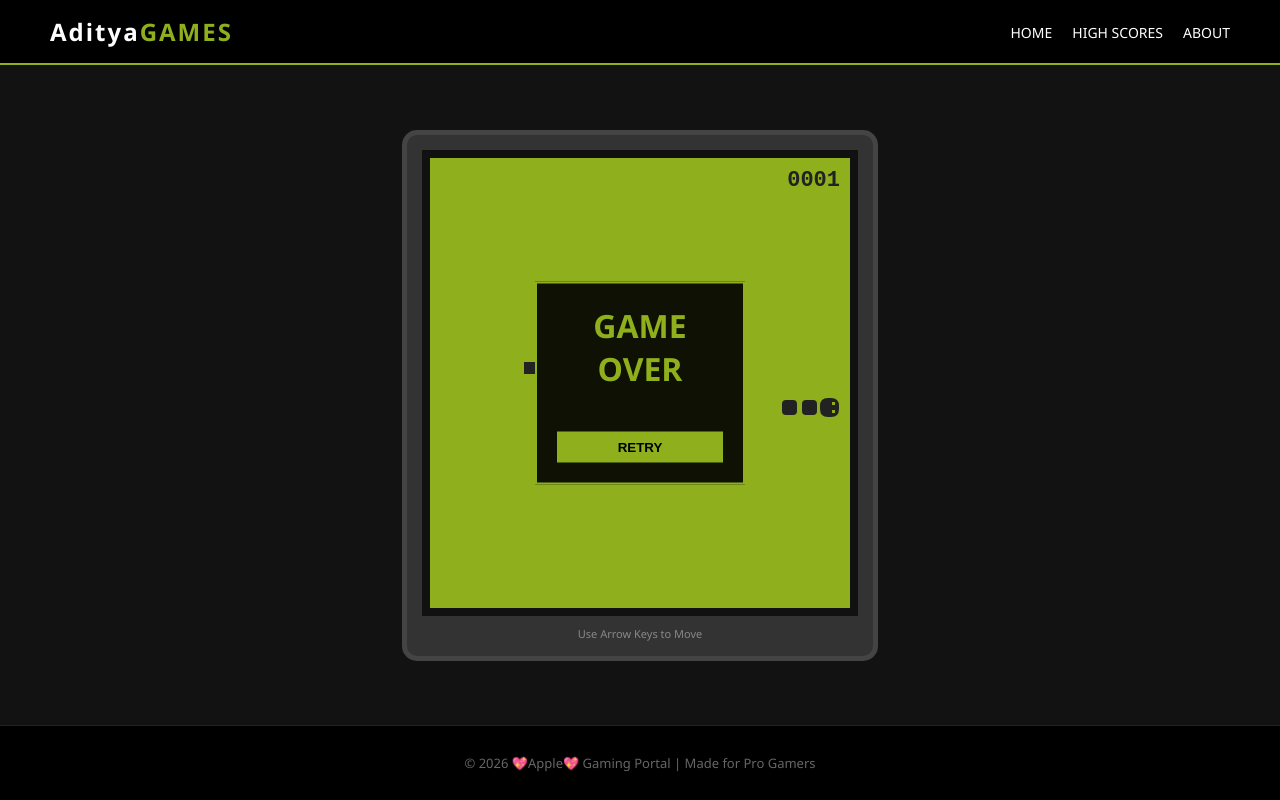
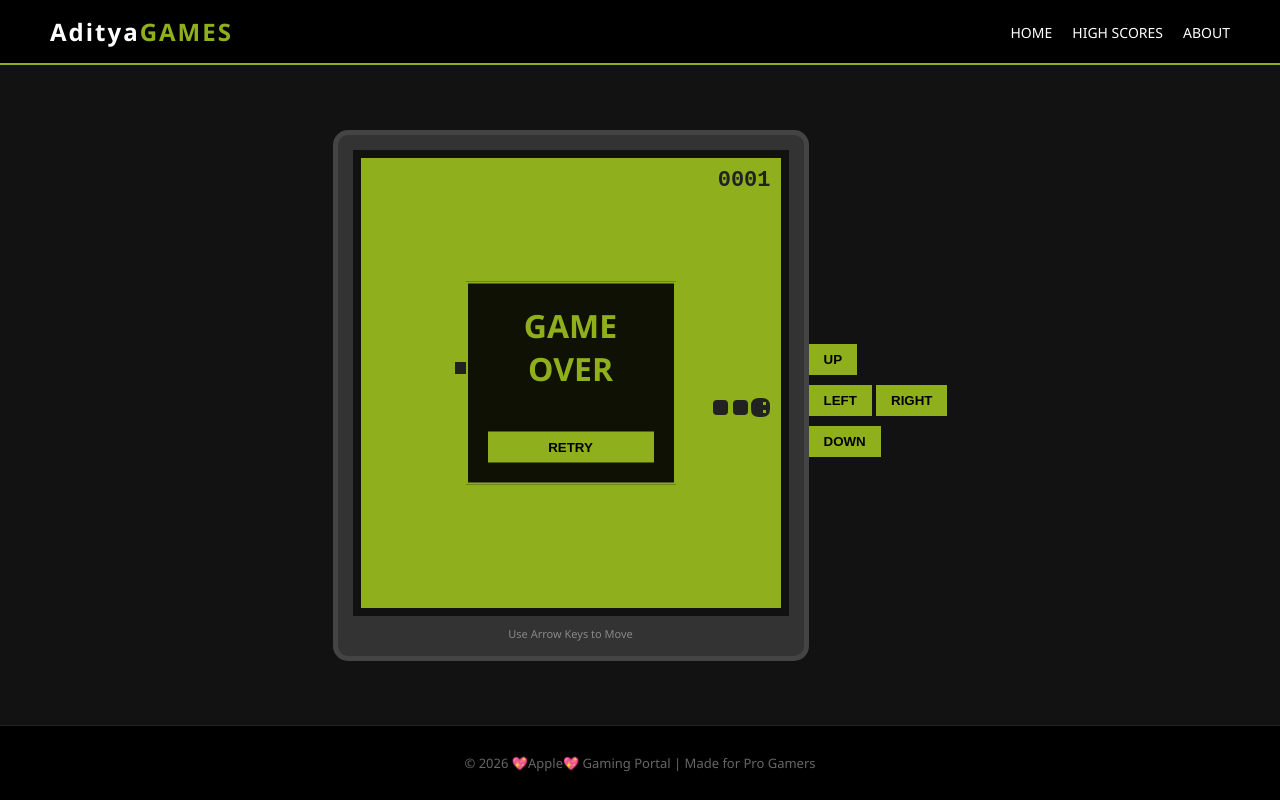
Before and after one commit to adityapbh70/my-website, a plain HTML site: page index.html in a window 1280 px wide. Drawn offline with Linux system fonts and the light colour scheme.

Commit message:
Implement mobile controls in index.html
Added mobile controls for game navigation.

```diff
--- a/index.html
+++ b/index.html
@@ -35,6 +35,14 @@
             </div>
             <div class="controls-hint">Use Arrow Keys to Move</div>
         </div>
+        <div class="mobile-controls">
+    <button onclick="changeDir('UP')">UP</button>
+    <div class="side-btns">
+        <button onclick="changeDir('LEFT')">LEFT</button>
+        <button onclick="changeDir('RIGHT')">RIGHT</button>
+    </div>
+    <button onclick="changeDir('DOWN')">DOWN</button>
+</div>
     </main>
 
     <footer class="main-footer">
```
